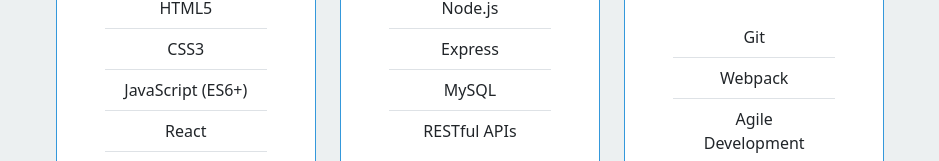
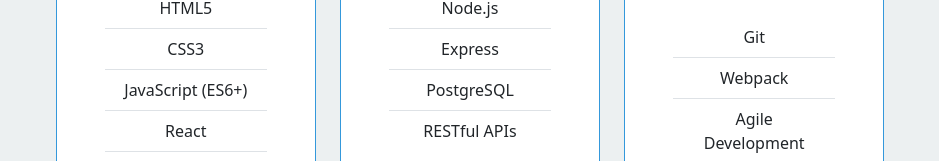
Before and after one commit to brolano/React-Portfolio, a React (Vite) app in the folder react-portfolio/: page /resume in a window 1280 px wide. Shown: the part 410-571 px from the top of the page, without its empty margins (170-1109 px from the left). Built offline with nearby package versions, Linux system fonts and the light colour scheme.

Commit message:
revised resume js

```diff
--- a/react-portfolio/src/components/Resume.jsx
+++ b/react-portfolio/src/components/Resume.jsx
@@ -13,7 +13,7 @@
       'Back-end': [
         'Node.js',
         'Express',
-        'MySQL',
+        'PostgreSQL',
         'RESTful APIs',
       ],
       'Tools & Methods': [
```
